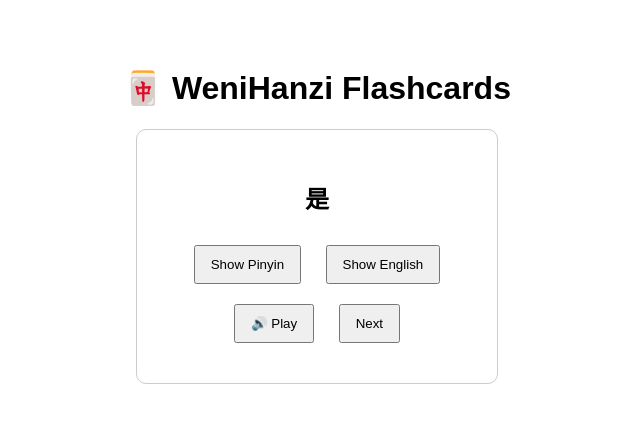
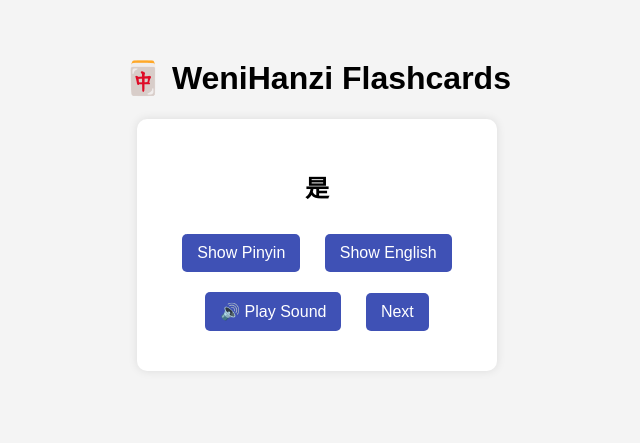
Before and after one commit to Anjarwenig/WeniHanzi, a Flask app: page / in a window 1280 px wide. Shown: the top 443 px of the page, without its empty margins (323-963 px from the left). Run offline with Flask 3, Linux system fonts and the light colour scheme.

Commit message:
Add working flashcard with sound

```diff
--- a/templates/index.html
+++ b/templates/index.html
@@ -1,34 +1,63 @@
 <!DOCTYPE html>
 <html lang="en">
 <head>
-    <meta charset="UTF-8">
+  <meta charset="UTF-8" />
+  <meta name="viewport" content="width=device-width, initial-scale=1.0"/>
   <title>WeniHanzi</title>
   <style>
-        body { font-family: sans-serif; text-align: center; padding: 40px; }
-        .card { border: 1px solid #ccc; padding: 30px; margin: 20px auto; width: 300px; border-radius: 10px; }
-        button { margin: 10px; padding: 10px 15px; cursor: pointer; }
-        .hidden { display: none; }
+    body {
+      font-family: Arial, sans-serif;
+      text-align: center;
+      padding: 30px;
+      background-color: #f4f4f4;
+    }
+
+    .flashcard {
+      background: white;
+      border-radius: 10px;
+      padding: 30px;
+      margin: 20px auto;
+      width: 300px;
+      box-shadow: 0 0 10px rgba(0,0,0,0.1);
+    }
+
+    button {
+      margin: 10px;
+      padding: 10px 15px;
+      border: none;
+      border-radius: 5px;
+      cursor: pointer;
+      background-color: #3f51b5;
+      color: white;
+      font-size: 16px;
+    }
+
+    button:hover {
+      background-color: #2c3e91;
+    }
   </style>
 </head>
 <body>
+
   <h1>🀄 WeniHanzi Flashcards</h1>
-    <div class="card" id="flashcard">
+
+  <div class="flashcard" id="flashcard">
     <h2 id="hanzi">Loading...</h2>
-        <p id="pinyin" class="hidden"></p>
-        <p id="english" class="hidden"></p>
-        <audio id="audio" src=""></audio>
+    <p id="pinyin" style="display: none;"></p>
+    <p id="english" style="display: none;"></p>
     <div>
       <button onclick="showPinyin()">Show Pinyin</button>
       <button onclick="showEnglish()">Show English</button>
-            <button onclick="playAudio()">🔊 Play</button>
+      <button onclick="playSound()">🔊 Play Sound</button>
       <button onclick="nextCard()">Next</button>
     </div>
   </div>
 
   <script>
-        let cards = [], current = 0;
+    let cards = [];
+    let current = 0;
 
-        fetch('/cards')
+    fetch("/cards")
       .then(res => res.json())
       .then(data => {
         cards = data;
@@ -37,24 +66,26 @@
 
     function showCard() {
       const card = cards[current];
-            document.getElementById('hanzi').textContent = card.Hanzi;
-            document.getElementById('pinyin').textContent = "Pinyin: " + card.Pinyin;
-            document.getElementById('english').textContent = "English: " + card.English;
-            document.getElementById('audio').src = card.AudioURL;
-            document.getElementById('pinyin').classList.add('hidden');
-            document.getElementById('english').classList.add('hidden');
+      document.getElementById("hanzi").textContent = card.Hanzi;
+      document.getElementById("pinyin").textContent = "Pinyin: " + card.Pinyin;
+      document.getElementById("english").textContent = "English: " + card.English;
+      document.getElementById("pinyin").style.display = "none";
+      document.getElementById("english").style.display = "none";
     }
 
     function showPinyin() {
-            document.getElementById('pinyin').classList.remove('hidden');
+      document.getElementById("pinyin").style.display = "block";
     }
 
     function showEnglish() {
-            document.getElementById('english').classList.remove('hidden');
+      document.getElementById("english").style.display = "block";
     }
 
-        function playAudio() {
-            document.getElementById('audio').play();
+    function playSound() {
+      const text = cards[current].Pinyin;
+      const utterance = new SpeechSynthesisUtterance(text);
+      utterance.lang = "zh-CN";
+      speechSynthesis.speak(utterance);
     }
 
     function nextCard() {
@@ -62,5 +93,6 @@
       showCard();
     }
   </script>
+
 </body>
 </html>
```
Lines whose indentation alone changed are shown as unchanged.
